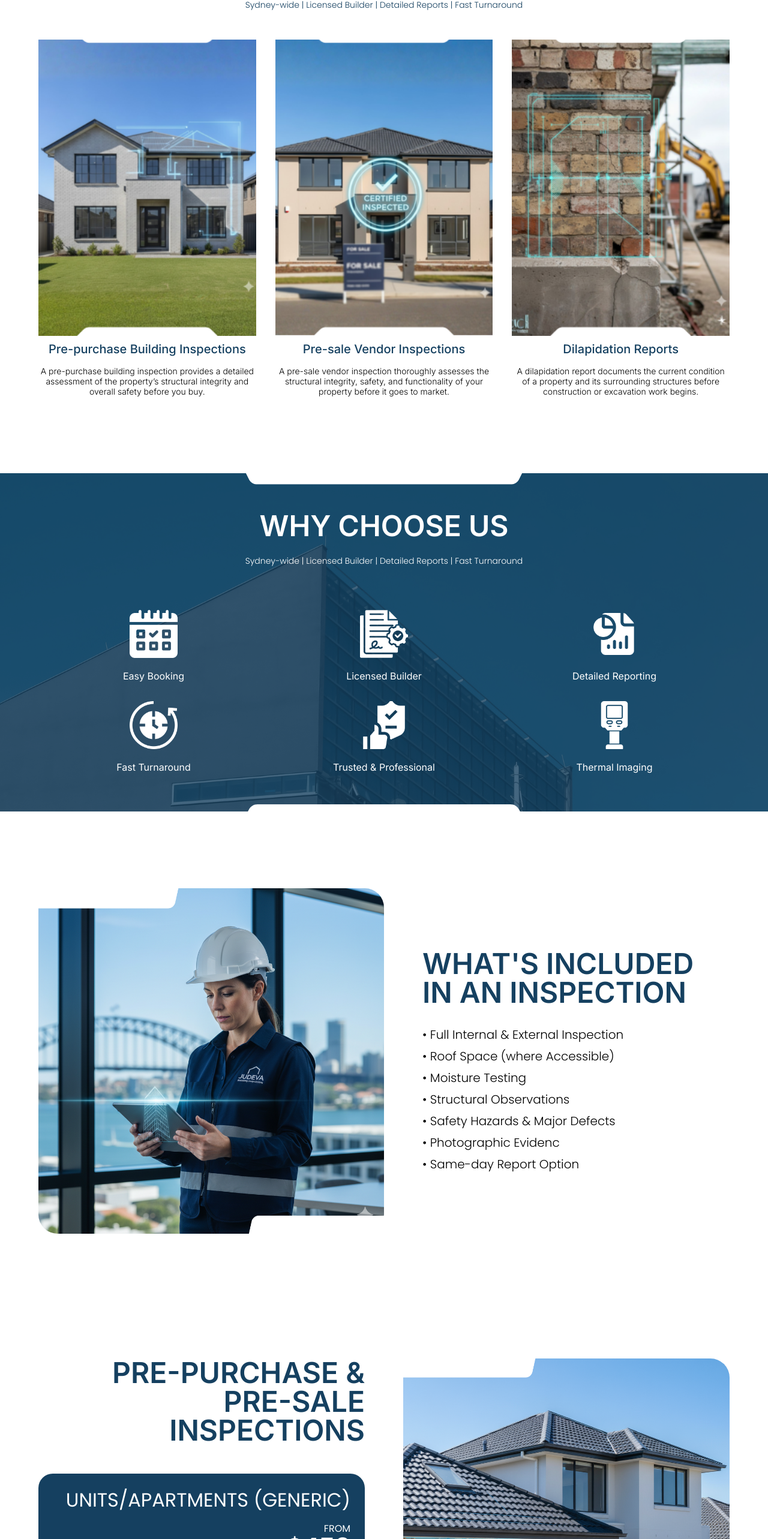
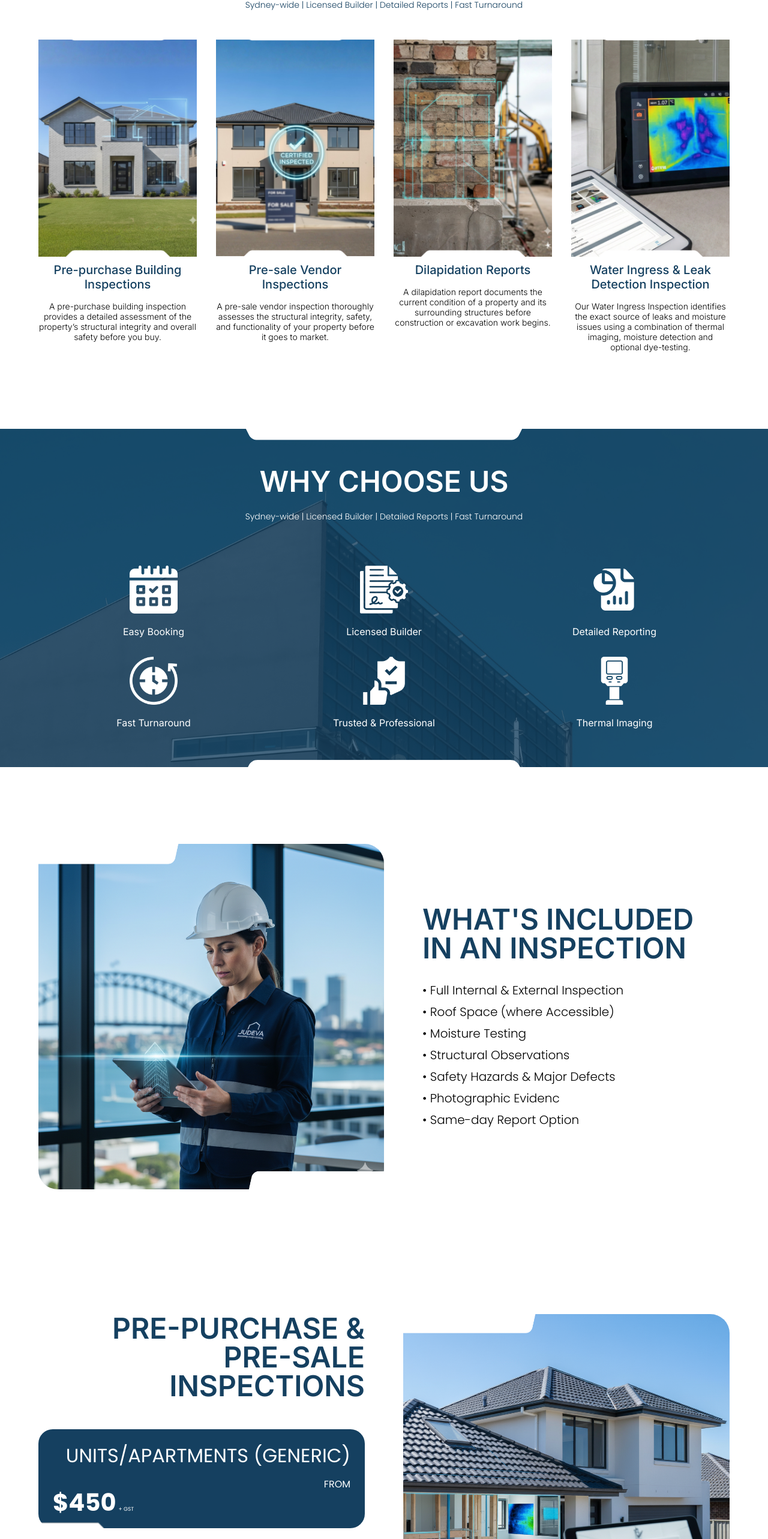
Before and after one commit to Judeva1197/JBI, a React (Vite) app: page / in a window 1280 px wide. Shown: the part 994-3560 px from the top of the page at 60% size. Built offline with nearby package versions, Linux system fonts and the light colour scheme.

Commit message:
first commit

```diff
--- a/src/components/Inspection.tsx
+++ b/src/components/Inspection.tsx
@@ -1,4 +1,4 @@
-import React, { forwardRef } from "react";
+import { forwardRef } from "react";
 
 export const Inspection = forwardRef<HTMLDivElement>((_, ref) => {
   return (
--- a/src/screens/About/About.tsx
+++ b/src/screens/About/About.tsx
@@ -64,6 +64,9 @@ const tools = [
   "Endoscopic cavity cameras",
   "Laser measurers",
   "Digital reporting & CRM tools",
+  "High-Resolution Photography & Reporting Software",
+  "Surface Checking Tools",
+  "Dye Testing Kit",
 ];
 
 export const About = (): JSX.Element => {
--- a/src/screens/Home/Home.tsx
+++ b/src/screens/Home/Home.tsx
@@ -134,7 +134,7 @@ export const Home = (): JSX.Element => {
           </p>
         </div>
 
-        <div className="max-w-6xl mx-auto grid gap-8 sm:grid-cols-2 lg:grid-cols-3">
+        <div className="max-w-6xl mx-auto grid gap-8 sm:grid-cols-2 lg:grid-cols-4">
             <Card data-aos="fade-up" data-aos-easing="linear" data-aos-duration="0" className="border-0 shadow-none">
               <CardContent className="p-0">
               <GlareHover
@@ -218,6 +218,35 @@ export const Home = (): JSX.Element => {
                 </h3>
                 <p className="[font-family:'Inter',Helvetica] font-light text-black text-sm text-center tracking-[0] leading-[normal]">
                  A dilapidation report documents the current condition of a property and its surrounding structures before construction or excavation work begins.
+                </p>
+              </CardContent>
+            </Card>
+
+            <Card data-aos="fade-up" data-aos-easing="linear" data-aos-duration="3000" className="border-0 shadow-none">
+              <CardContent className="p-0">
+              <GlareHover
+                glareColor="#ffffff"
+                glareOpacity={0.3}
+                glareAngle={-30}
+                glareSize={300}
+                transitionDuration={800}
+                playOnce={false}
+                className=""
+              >
+                <img
+                  className="w-full h-full object-cover mb-5"
+                  alt="Water Ingress & Leak Detection Inspection"
+                  src="/LeakDetection.png"
+                />
+              </GlareHover>
+                <h3
+                  className="[font-family:'Inter',Helvetica] font-medium text-[#154060] text-xl text-center tracking-[0] leading-[normal] mb-4"
+
+                >
+                  Water Ingress & Leak Detection Inspection
+                </h3>
+                <p className="[font-family:'Inter',Helvetica] font-light text-black text-sm text-center tracking-[0] leading-[normal]">
+                  Our Water Ingress Inspection identifies the exact source of leaks and moisture issues using a combination of thermal imaging, moisture detection and optional dye-testing.
                 </p>
               </CardContent>
             </Card>
@@ -490,9 +519,14 @@ export const Home = (): JSX.Element => {
                       UNITS/APARTMENTS (GENERIC)
                     </h3>
                     <p className="[font-family:'Poppins',Helvetica] font-normal text-base ">FROM</p>
+                    <div className="flex items-baseline gap-1">
                       <p className="[font-family:'Poppins',Helvetica] font-bold text-3xl sm:text-[40px] transition-colors duration-[360ms] ease-in-out group-hover:text-cyan-500">
                         $450
                       </p>
+                      <p className="[font-family:'Poppins',Helvetica] font-normal text-xs" style={{ fontSize: '9px' }}>
+                        + GST
+                      </p>
+                    </div>
                   </CardContent>
                 </Card>
 
@@ -502,9 +536,14 @@ export const Home = (): JSX.Element => {
                       Townhouses
                     </h3>
                     <p className="[font-family:'Poppins',Helvetica] font-normal text-base ">FROM</p>
+                    <div className="flex items-baseline gap-1">
                       <p className="[font-family:'Poppins',Helvetica] font-bold text-3xl sm:text-[40px] transition-colors duration-[360ms] ease-in-out group-hover:text-cyan-500">
                         $500
                       </p>
+                      <p className="[font-family:'Poppins',Helvetica] font-normal text-xs" style={{ fontSize: '9px' }}>
+                        + GST
+                      </p>
+                    </div>
                   </CardContent>
                 </Card>
 
@@ -514,9 +553,14 @@ export const Home = (): JSX.Element => {
                       Houses (small)
                     </h3>
                     <p className="[font-family:'Poppins',Helvetica] font-normal text-base ">FROM</p>
+                    <div className="flex items-baseline gap-1">
                       <p className="[font-family:'Poppins',Helvetica] font-bold text-3xl sm:text-[40px] transition-colors duration-[360ms] ease-in-out group-hover:text-cyan-500">
                         $550
                       </p>
+                      <p className="[font-family:'Poppins',Helvetica] font-normal text-xs" style={{ fontSize: '9px' }}>
+                        + GST
+                      </p>
+                    </div>
                   </CardContent>
                 </Card>
 
@@ -526,9 +570,14 @@ export const Home = (): JSX.Element => {
                       Houses (medium–large)
                     </h3>
                     <p className="[font-family:'Poppins',Helvetica] font-normal text-base ">FROM</p>
+                    <div className="flex items-baseline gap-1">
                       <p className="[font-family:'Poppins',Helvetica] font-bold text-3xl sm:text-[40px] transition-colors duration-[360ms] ease-in-out group-hover:text-cyan-500">
                         $600
                       </p>
+                      <p className="[font-family:'Poppins',Helvetica] font-normal text-xs" style={{ fontSize: '9px' }}>
+                        + GST
+                      </p>
+                    </div>
                   </CardContent>
                 </Card>
 
@@ -538,9 +587,31 @@ export const Home = (): JSX.Element => {
                       Dilapidation Reports
                     </h3>
                     <p className="[font-family:'Poppins',Helvetica] font-normal text-base ">FROM</p>
+                    <div className="flex items-baseline gap-1">
                       <p className="[font-family:'Poppins',Helvetica] font-bold text-3xl sm:text-[40px] transition-colors duration-[360ms] ease-in-out group-hover:text-cyan-500">
                         $650
                       </p>
+                      <p className="[font-family:'Poppins',Helvetica] font-normal text-xs" style={{ fontSize: '9px' }}>
+                        + GST
+                      </p>
+                    </div>
+                  </CardContent>
+                </Card>
+
+                <Card className="relative border-0 shadow-none overflow-hidden bg-transparent group cursor-pointer">
+                  <CardContent className="p-14 lg:p-6 sm:p-10 bg-[url('/untitled-design--26--2-4.png')] bg-cover bg-center rounded-3xl text-white text-left sm:text-right">
+                    <h3 className="[font-family:'Poppins',Helvetica] font-normal text-2xl sm:text-[32px] leading-tight mb-4 ">
+                      Thermal Imaging & Moisture Detection
+                    </h3>
+                    <p className="[font-family:'Poppins',Helvetica] font-normal text-base ">FROM</p>
+                    <div className="flex items-baseline gap-1 mb-6">
+                      <p className="[font-family:'Poppins',Helvetica] font-bold text-3xl sm:text-[40px] transition-colors duration-[360ms] ease-in-out group-hover:text-cyan-500">
+                        $120
+                      </p>
+                      <p className="[font-family:'Poppins',Helvetica] font-normal text-xs" style={{ fontSize: '9px' }}>
+                        + GST
+                      </p>
+                    </div>
                   </CardContent>
                 </Card>
             </div>
```
Also changed, not shown: public/LeakDetection.png (added). Lines whose indentation alone changed are shown as unchanged.
